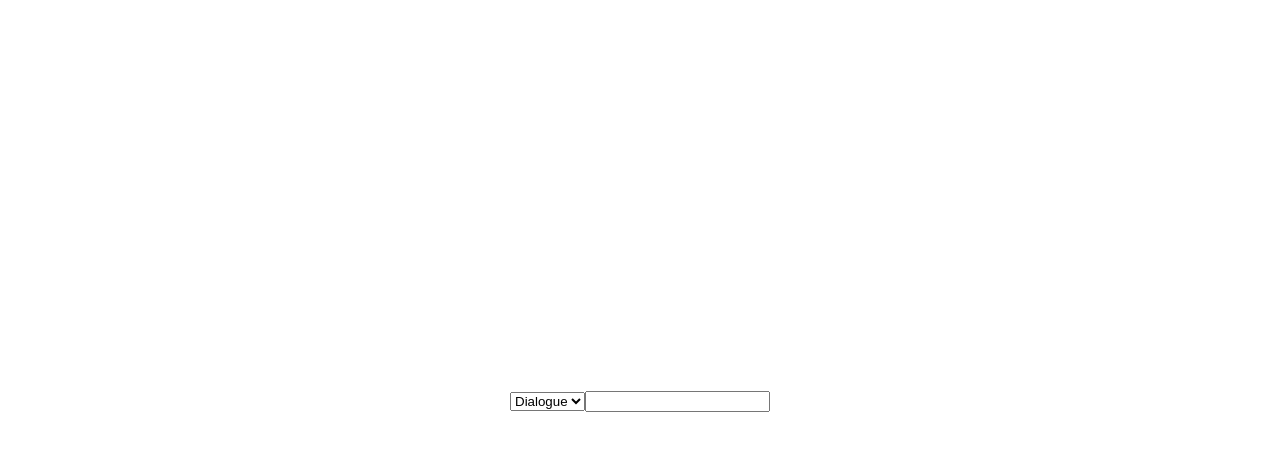
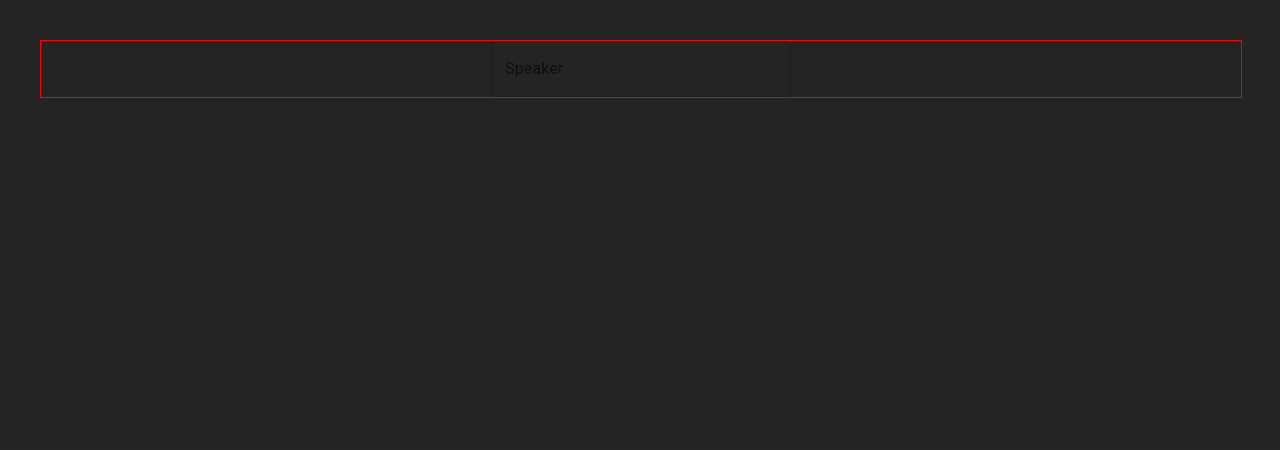
Before and after one commit to nonotnoah/mol-script-creator, a React (Vite) app: page / in a window 1280 px wide. Shown: the top 450 px of the page. Built offline with nearby package versions, Linux system fonts and the light colour scheme.

Commit message:
trying to get autocomplete to work

```diff
--- a/package.json
+++ b/package.json
@@ -12,9 +12,11 @@
   "dependencies": {
     "@emotion/react": "^11.11.1",
     "@emotion/styled": "^11.11.0",
+    "@mui/icons-material": "^5.14.0",
     "@mui/material": "^5.14.0",
     "react": "^18.2.0",
-    "react-dom": "^18.2.0"
+    "react-dom": "^18.2.0",
+    "sass": "^1.63.6"
   },
   "devDependencies": {
     "@types/react": "^18.2.14",
--- a/src/App.css
+++ /dev/null
@@ -1,11 +0,0 @@
-#root {
-  max-width: 1280px;
-  margin: 0 auto;
-  padding: 2rem;
-  text-align: center;
-}
-
-#speaker {
-  background-color: white;
-
-}
--- /dev/null
+++ b/src/App.scss
@@ -0,0 +1,41 @@
+#root {
+  max-width: 1280px;
+  margin: 0 auto;
+  padding: 2rem;
+  text-align: center;
+}
+
+#speaker {
+  background-color: white;
+}
+
+.wrapper {
+  display: flex;
+  width: 100%;
+  border: 1px solid red;
+}
+
+.row {
+  display: flex;
+  width: 100%;
+  justify-content: center;
+  align-items: center;
+}
+
+.speakerOptionWrapper {
+  display: flex;
+  flex: 1;
+  li {
+    display: flex;
+    flex: 9;
+  }
+  .deleteOption {
+    align-items: center;
+    justify-content: center;
+    display: flex;
+    flex: 1;
+    border-radius: 10px;
+    border: 1px solid red;
+    color: red
+  }
+}
--- a/src/App.tsx
+++ b/src/App.tsx
@@ -1,5 +1,5 @@
 import { useState } from 'react'
-import './App.css'
+import './App.scss'
 import Row from './Row'
 
 function App() {
--- a/src/Row.tsx
+++ b/src/Row.tsx
@@ -1,31 +1,118 @@
 import React from 'react'
-import { Autocomplete, TextField } from '@mui/material';
+import {
+  Autocomplete,
+  TextField,
+  createFilterOptions,
+  Button,
+  IconButton,
+  FormControl,
+  InputLabel,
+  Select,
+  MenuItem
+} from '@mui/material';
+
+import DeleteIcon from '@mui/icons-material/Delete'
+
+interface CharacterType {
+  name: string
+  id: number
+}
+const filter = createFilterOptions<CharacterType>()
+const defaultCharacters = ['Juice', 'Harry']
+const characterOptions = defaultCharacters.map((name, idx) => ({
+  name: name,
+  id: idx
+}))
 
 export default function Row() {
-  const chars = ['']
+  const [characters, setCharacters] = React.useState(defaultCharacters)
+  const [charValue, setCharValue] = React.useState<CharacterType | null>(null)
+  // console.log(characters)
+
+  const deleteChar = (char: string) => {
+    const idx = characters.indexOf(char)
+    if (idx > -1) {
+      setCharacters(characters => [...characters.splice(idx, 1)])
+      if (characters.length == 0) {
+        setCharValue(null)
+      }
+      console.log('deleted', char)
+      console.log(characters)
+    }
+  }
   return (
     <>
       <div className='row'>
-        <select name="text-type" id="">
+        {/* <FormControl fullWidth>
+          <InputLabel id="demo-simple-select-label">Age</InputLabel>
+          <Select
+            labelId="demo-simple-select-label"
+            id="demo-simple-select"
+            // value={age}
+            label="Age"
+          // onChange={handleChange}
+          >
+            <MenuItem value={10}>Ten</MenuItem>
+            <MenuItem value={20}>Twenty</MenuItem>
+            <MenuItem value={30}>Thirty</MenuItem>
+          </Select>
+        </FormControl> */}
+        {/* <select name="text-type" id="">
           <option value="Dialogue">Dialogue</option>
           <option value="Narrator">Narrator</option>
         </select>
-        <input className='input' type="text" />
-      </div>
+        <input className='input' type="text" /> */}
+        <Autocomplete
+          options={characterOptions}
+          value={charValue}
+          // filterOptions={characters => characters.filter()}
+          onChange={(event: any, value: string | { name: string, id: number } | null) => {
+            if (typeof value === 'object' && value?.name) {
+              const isExisting = characters.some((option) => value.name === option);
+              if (!isExisting) {
+                setCharacters(characters => [...characters, value.name])
+                setCharValue(value)
+              }
+            }
+            // console.log(charValue)
+            // if (typeof value === 'string') {
+            //   const isExisting = characters.some((option) => value === option);
+            //   if (!isExisting) {
+            //     setCharacters(characters => [...characters, value])
+            //     setCharValue(value)
+            //   }
+            // }
+          }}
+          sx={{ width: 300 }}
+          freeSolo
+          autoSelect
+          // renderOption={(props, option) => {
+          //   <li {...props}>{option}</li>
+          // }}
+          // renderOption={(props, option) => {
+          //   if (typeof option === 'object' && option?.name) {
+          //     <div className="speakerOptionWrapper">
+          //       <li {...props}>{option.name}</li>
+          //       <IconButton
+          //       // onClick={() => deleteChar(option.name)}
+          //       >
+          //         <DeleteIcon />
+          //       </IconButton>
+          //     </div>
+          //   } else {
+          //     <div></div>
+          //   }
+          // }}
+          renderInput={(params) => (
+            <TextField {...params} label="Speaker" />
+          )}
+        ></Autocomplete>
         {/* <Autocomplete
-        value={value}
+          value={characters[characters.length - 1]}
           onChange={(event, newValue) => {
+            console.log(characters)
             if (typeof newValue === 'string') {
-            setValue({
-              title: newValue,
-            });
-          } else if (newValue && newValue.inputValue) {
-            // Create a new value from the user input
-            setValue({
-              title: newValue.inputValue,
-            });
-          } else {
-            setValue(newValue);
+              setCharacters((characters) => [...characters, { name: newValue, }]);
             }
           }}
           filterOptions={(options, params) => {
@@ -33,53 +120,45 @@ export default function Row() {
 
             const { inputValue } = params;
             // Suggest the creation of a new value
-          const isExisting = options.some((option) => inputValue === option.title);
+            const isExisting = options.some((option) => inputValue === option.name);
             if (inputValue !== '' && !isExisting) {
               filtered.push({
-              inputValue,
-              title: `Add "${inputValue}"`,
+                name: inputValue,
               });
             }
 
             return filtered;
           }}
           selectOnFocus
-        clearOnBlur
+          // clearOnBlur
           handleHomeEndKeys
-        id="free-solo-with-text-demo"
-        options={chars}
+          id="character-select"
+          options={characters}
           getOptionLabel={(option) => {
             // Value selected with enter, right from the input
             if (typeof option === 'string') {
               return option;
             }
-          // Add "xxx" option created dynamically
-          if (option.inputValue) {
-            return option.inputValue;
-          }
             // Regular option
-          return option.title;
+            return option.name;
           }}
-        renderOption={(props, option) => <li {...props}>{option.title}</li>}
+          renderOption={(props, option) => (
+            <div className="speakerOptionWrapper">
+              <li {...props}>{option.name}</li>
+              <IconButton
+                onClick={() => deleteChar(option.name)}
+              >
+                <DeleteIcon />
+              </IconButton>
+            </div>
+          )}
           sx={{ width: 300 }}
           freeSolo
           renderInput={(params) => (
-          <TextField {...params} label="Choose name" />
+            <TextField {...params} label="Speaker" />
           )}
         /> */}
-      {/* <div>
-        <Autocomplete
-          disablePortal
-          id='speaker'
-          options={chars}
-          sx={{ width: 300 }}
-          freeSolo
-          selectOnFocus
-          clearOnBlur
-          handleHomeEndKeys
-          renderInput={(params) => <TextField {...params} label='Choose name' />}
-        />
-      </div> */}
+      </div >
     </>
   )
 }
--- a/src/index.css
+++ b/src/index.css
@@ -24,46 +24,9 @@ a:hover {
 }
 
 body {
-  margin: 0;
+  /* margin: 0;
   display: flex;
   place-items: center;
   min-width: 320px;
-  min-height: 100vh;
+  min-height: 100vh; */
 }
-
-h1 {
-  font-size: 3.2em;
-  line-height: 1.1;
-}
-
-button {
-  border-radius: 8px;
-  border: 1px solid transparent;
-  padding: 0.6em 1.2em;
-  font-size: 1em;
-  font-weight: 500;
-  font-family: inherit;
-  background-color: #1a1a1a;
-  cursor: pointer;
-  transition: border-color 0.25s;
-}
-button:hover {
-  border-color: #646cff;
-}
-button:focus,
-button:focus-visible {
-  outline: 4px auto -webkit-focus-ring-color;
-}
-
-@media (prefers-color-scheme: light) {
-  :root {
-    color: #213547;
-    background-color: #ffffff;
-  }
-  a:hover {
-    color: #747bff;
-  }
-  button {
-    background-color: #f9f9f9;
-  }
-}
```
Also changed, not shown: 1 other file (tests, documents, lock files or other folders). Lines whose indentation alone changed are shown as unchanged.
